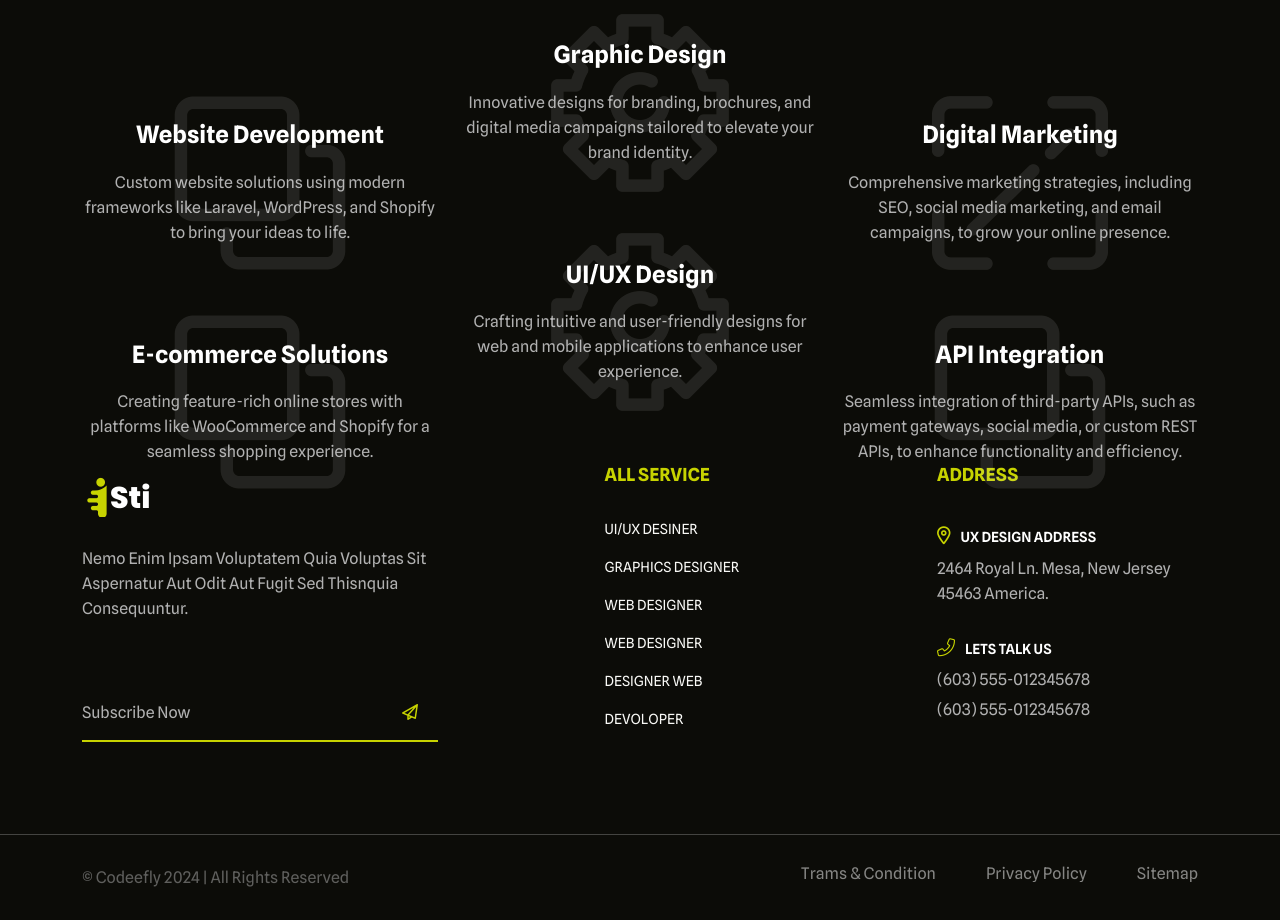
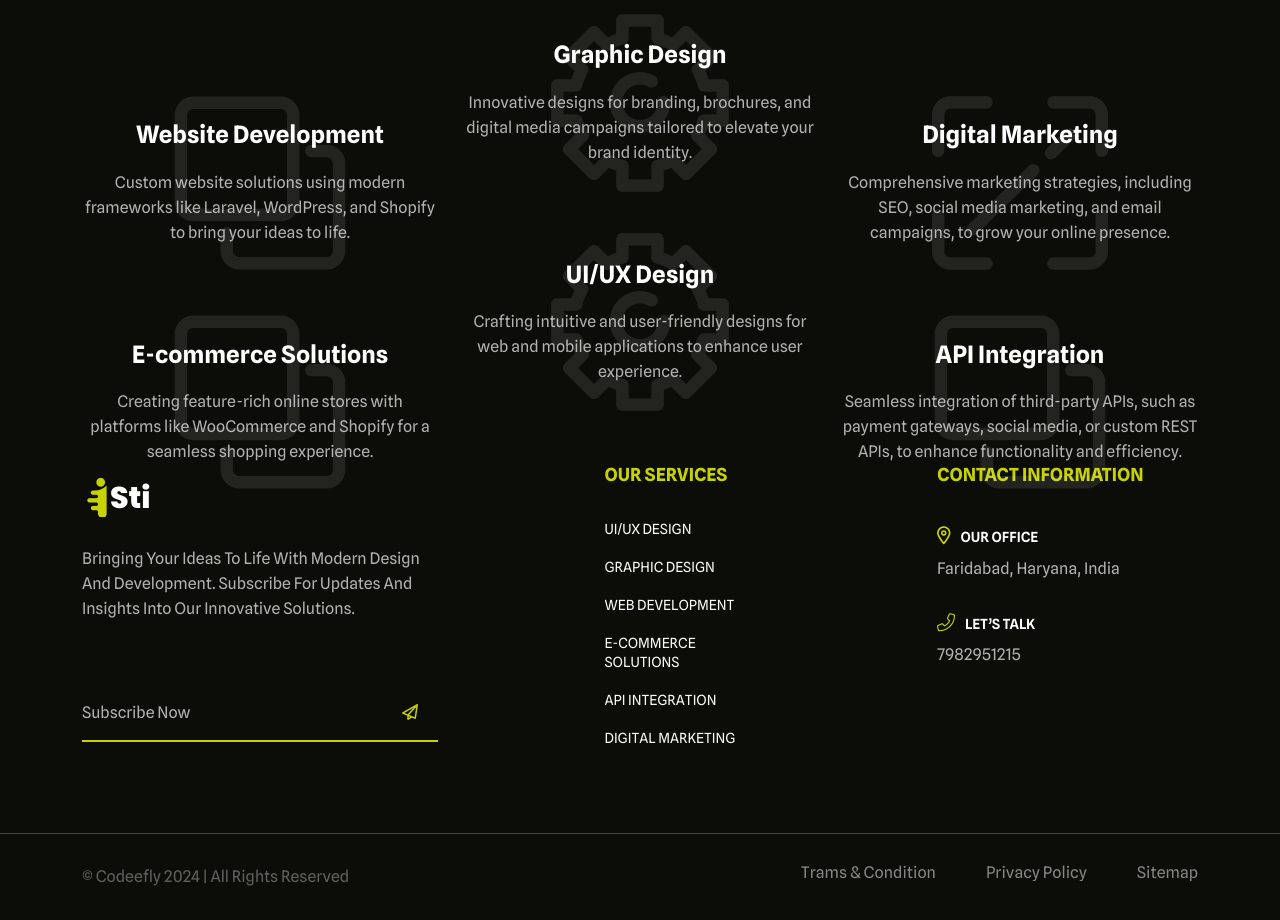
Before and after one commit to Abhi-887/abhishek, a plain HTML site: page index.html in a window 1280 px wide. Shown: the part 3364-4284 px from the top of the page. Drawn offline with Linux system fonts and the light colour scheme; files whose address does not match are found by name.

Commit message:
Update index.html

```diff
--- a/index.html
+++ b/index.html
@@ -955,8 +955,8 @@
                 />
               </a>
               <p>
-                    Nemo enim ipsam voluptatem quia voluptas sit aspernatur aut
-                    odit aut fugit sed thisnquia consequuntur.
+                Bringing your ideas to life with modern design and development.
+                Subscribe for updates and insights into our innovative solutions.
               </p>
               <form class="tf__footer_subscrib d-flex flex-wrap">
                 <input type="text" placeholder="Subscribe Now" />
@@ -968,50 +968,48 @@
           </div>
           <div class="col-xl-2 col-md-6 col-lg-3">
             <div class="tf__footer_middle">
-                  <h4>All Service</h4>
+              <h4>Our Services</h4>
               <ul>
                 <li>
-                      <a href="#" class="text_hover_animaiton">Ui/ux Desiner</a>
+                  <a href="#" class="text_hover_animaiton">UI/UX Design</a>
                 </li>
                 <li>
-                      <a href="#" class="text_hover_animaiton"
-                        >Graphics Designer</a
-                      >
+                  <a href="#" class="text_hover_animaiton">Graphic Design</a>
                 </li>
                 <li>
-                      <a href="#" class="text_hover_animaiton">web designer</a>
+                  <a href="#" class="text_hover_animaiton">Web Development</a>
                 </li>
                 <li>
-                      <a href="#" class="text_hover_animaiton">web designer</a>
+                  <a href="#" class="text_hover_animaiton">E-commerce Solutions</a>
                 </li>
                 <li>
-                      <a href="#" class="text_hover_animaiton">designer web</a>
+                  <a href="#" class="text_hover_animaiton">API Integration</a>
                 </li>
                 <li>
-                      <a href="#" class="text_hover_animaiton">Devoloper</a>
+                  <a href="#" class="text_hover_animaiton">Digital Marketing</a>
                 </li>
               </ul>
             </div>
           </div>
           <div class="col-xl-3 col-md-6 col-lg-4">
             <div class="tf__footer_right">
-                  <h4>Address</h4>
+              <h4>Contact Information</h4>
               <div class="tf__footer_right_address">
                 <h5>
-                      <i class="far fa-map-marker-alt"></i>UX Design Address
+                  <i class="far fa-map-marker-alt"></i>Our Office
                 </h5>
-                    <p>2464 Royal Ln. Mesa, New Jersey 45463 America.</p>
+                <p>Faridabad, Haryana, India</p>
               </div>
               <div class="tf__footer_right_address">
-                    <h5><i class="fal fa-phone-alt"></i>Lets Talk us</h5>
-                    <p>(603) 555-012345678</p>
-                    <p>(603) 555-012345678</p>
+                <h5><i class="fal fa-phone-alt"></i>Let’s Talk</h5>
+                <p>7982951215</p>
               </div>
             </div>
           </div>
         </div>
       </div>
     </footer>
+
         <!--============================
         FOOTER END
     ==============================-->
```
Lines whose indentation alone changed are shown as unchanged.
